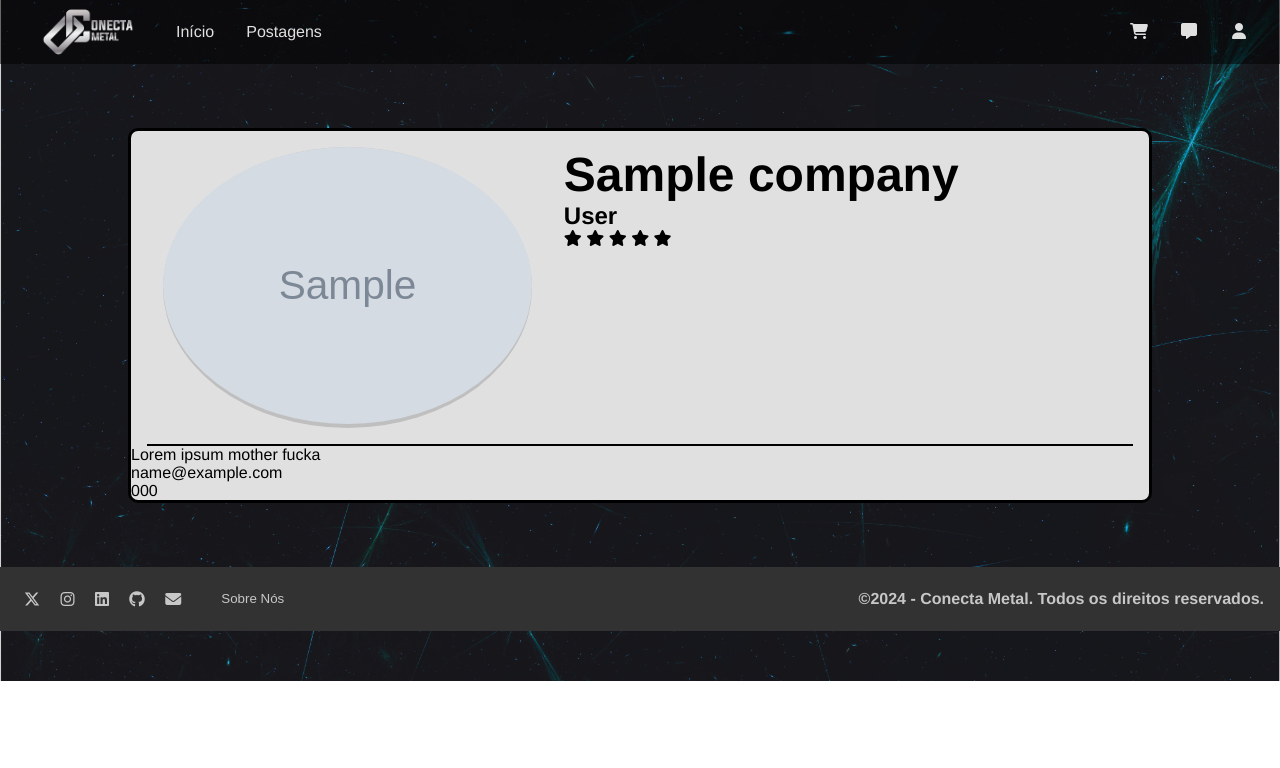
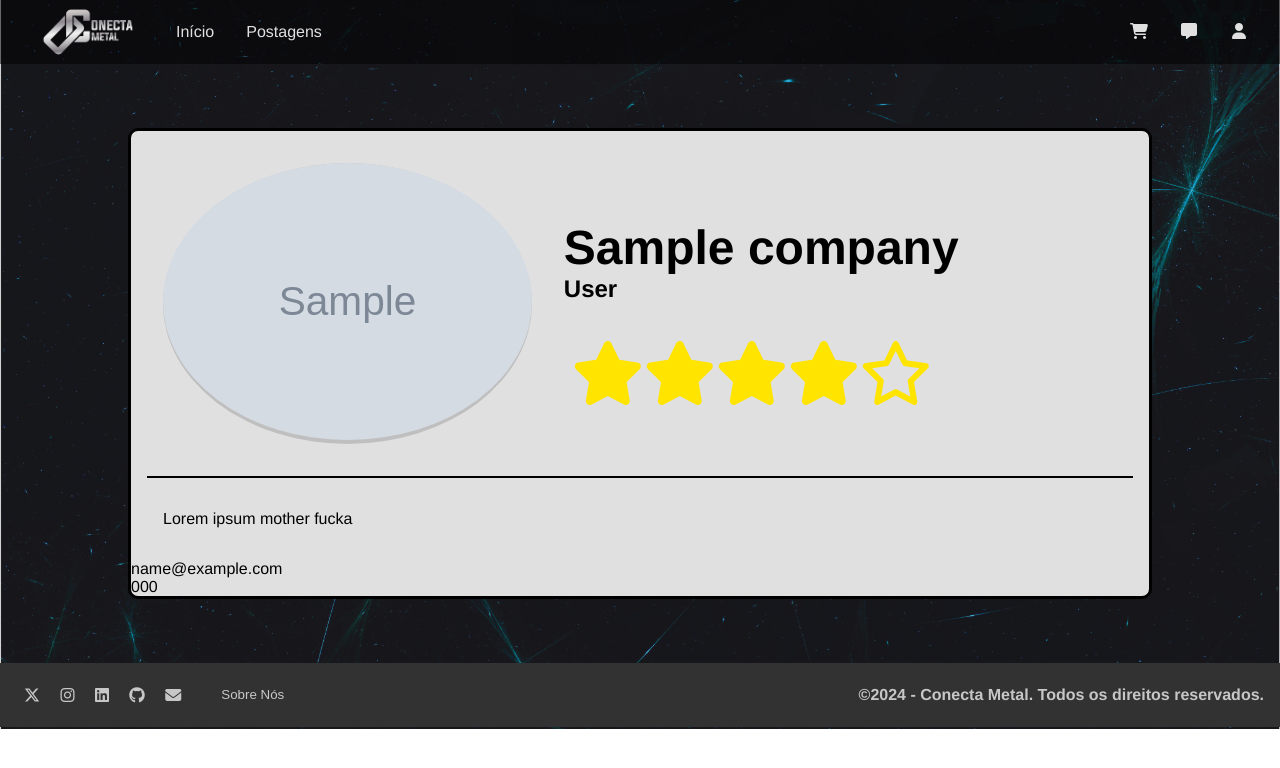
Before and after one commit to ConectaMetal/conecta-metal, a Django app: a page that uses main_app/templates/main/pages/company.html in a window 1280 px wide. Shown: the top 768 px of the page. Run offline with Django 5.2, Linux system fonts and the light colour scheme; tables that the repository leaves empty hold one stand-in row (values such as "Sample post"); grey boxes marked "Sample" are stand-in pictures.

```diff
--- a/main_app/static/main/css/styles.css
+++ b/main_app/static/main/css/styles.css
@@ -283,6 +283,7 @@ body {
 
 .card-info {
     padding: .5rem;
+    width: 100%;
     display: flex;
     flex-flow: row nowrap;
     align-items: center;
@@ -295,6 +296,26 @@ body {
 
 .card-owner {
     width: 50%;
+}
+
+.card-owner a {
+    transition: all 300ms ease-in-out;
+    font-weight: bold;
+    display: flex;
+    flex-flow: row nowrap;
+    align-items: center;
+}
+
+.card-owner a:hover {
+    color: var(--color-primary);
+}
+
+.card-owner img {
+    width: 32px;
+    height: 32px;
+    border-radius: 100%;
+    margin-right: .5rem;
+    background-color: rgba(0, 0, 0, .15);
 }
 
 .card-button {
@@ -418,6 +439,7 @@ body {
     display: flex;
     flex-flow: row;
     margin: 0 var(--spacing-gutter-extra-small);
+    padding: var(--spacing-gutter-extra-small) 0;
     border-bottom: .15rem solid #000;
 }
 
@@ -443,10 +465,29 @@ body {
 
 .company-names {
     width: 100%;
+    height: 50%;
+    display: flex;
+    flex-flow: column;
+    justify-content: end;
 }
 
 .company-names h1 {
     font-size: 3rem;
     font-weight: bolder;
+}
 
+.company-rating {
+    width: 100%;
+    height: 50%;
+    display: flex;
+    flex-flow: row nowrap;
+    /* justify-content: center; */
+    align-items: center;
+    font-size: 4rem;
+    color: #ffe400;
+    padding: .5rem;
 }
+
+.company-description {
+    margin: var(--spacing-gutter-small);
+}
--- a/main_app/templates/main/pages/company.html
+++ b/main_app/templates/main/pages/company.html
@@ -14,11 +14,12 @@
                     <h2>{{ company.legalName }}</h2>
                 </div>
                 <div class="company-rating">
+                    {% comment %} <i class="fa-solid fa-star"></i>
                     <i class="fa-solid fa-star"></i>
                     <i class="fa-solid fa-star"></i>
                     <i class="fa-solid fa-star"></i>
-                    <i class="fa-solid fa-star"></i>
-                    <i class="fa-solid fa-star"></i>
+                    <i class="fa-solid fa-star"></i> {% endcomment %}
+                    {% include "main/partials/company-rating.html" %}
                 </div>
             </div>
         </div>
--- /dev/null
+++ b/main_app/templates/main/partials/company-rating.html
@@ -0,0 +1,67 @@
+{% if company.rating > 4.75 %}
+    <i class="fa-solid fa-star"></i>
+    <i class="fa-solid fa-star"></i>
+    <i class="fa-solid fa-star"></i>
+    <i class="fa-solid fa-star"></i>
+    <i class="fa-solid fa-star"></i>
+{% elif company.rating > 4.25 %}
+    <i class="fa-solid fa-star"></i>
+    <i class="fa-solid fa-star"></i>
+    <i class="fa-solid fa-star"></i>
+    <i class="fa-solid fa-star"></i>
+    <i class="fa-regular fa-star-half-stroke"></i>
+{% elif company.rating > 3.75 %}
+    <i class="fa-solid fa-star"></i>
+    <i class="fa-solid fa-star"></i>
+    <i class="fa-solid fa-star"></i>
+    <i class="fa-solid fa-star"></i>
+    <i class="fa-regular fa-star"></i>
+{% elif company.rating > 3.25 %}
+    <i class="fa-solid fa-star"></i>
+    <i class="fa-solid fa-star"></i>
+    <i class="fa-solid fa-star"></i>
+    <i class="fa-regular fa-star-half-stroke"></i>
+    <i class="fa-regular fa-star"></i>
+{% elif company.rating > 2.75 %}
+    <i class="fa-solid fa-star"></i>
+    <i class="fa-solid fa-star"></i>
+    <i class="fa-solid fa-star"></i>
+    <i class="fa-regular fa-star"></i>
+    <i class="fa-regular fa-star"></i>
+{% elif company.rating > 2.25 %}
+    <i class="fa-solid fa-star"></i>
+    <i class="fa-solid fa-star"></i>
+    <i class="fa-regular fa-star-half-stroke"></i>
+    <i class="fa-regular fa-star"></i>
+    <i class="fa-regular fa-star"></i>
+{% elif company.rating > 1.75 %}
+    <i class="fa-solid fa-star"></i>
+    <i class="fa-solid fa-star"></i>
+    <i class="fa-regular fa-star"></i>
+    <i class="fa-regular fa-star"></i>
+    <i class="fa-regular fa-star"></i>
+{% elif company.rating > 1.25 %}
+    <i class="fa-solid fa-star"></i>
+    <i class="fa-regular fa-star-half-stroke"></i>
+    <i class="fa-regular fa-star"></i>
+    <i class="fa-regular fa-star"></i>
+    <i class="fa-regular fa-star"></i>
+{% elif company.rating > 0.75 %}
+    <i class="fa-solid fa-star"></i>
+    <i class="fa-regular fa-star"></i>
+    <i class="fa-regular fa-star"></i>
+    <i class="fa-regular fa-star"></i>
+    <i class="fa-regular fa-star"></i>
+{% elif company.rating > 0.25 %}
+    <i class="fa-regular fa-star-half-stroke"></i>
+    <i class="fa-regular fa-star"></i>
+    <i class="fa-regular fa-star"></i>
+    <i class="fa-regular fa-star"></i>
+    <i class="fa-regular fa-star"></i>
+{% else %}
+    <i class="fa-regular fa-star"></i>
+    <i class="fa-regular fa-star"></i>
+    <i class="fa-regular fa-star"></i>
+    <i class="fa-regular fa-star"></i>
+    <i class="fa-regular fa-star"></i>
+{% endif %}
--- a/main_app/views.py
+++ b/main_app/views.py
@@ -4,8 +4,11 @@ from utils.main.rating import product_rating
 
 # Create your views here.
 def home(request):
-    products = Products.objects.all().order_by('-id')
+    products = Products.objects.filter(
+        company__isPartner=True
+    ).order_by('-id')
     context = {'products': products, 'product_rating': product_rating}
+
     return render(request=request, template_name='main/pages/home.html', context=context)
 
 
```
Also changed, not shown: main_app/templates/main/partials/product-card.html (+6 -4 lines).
